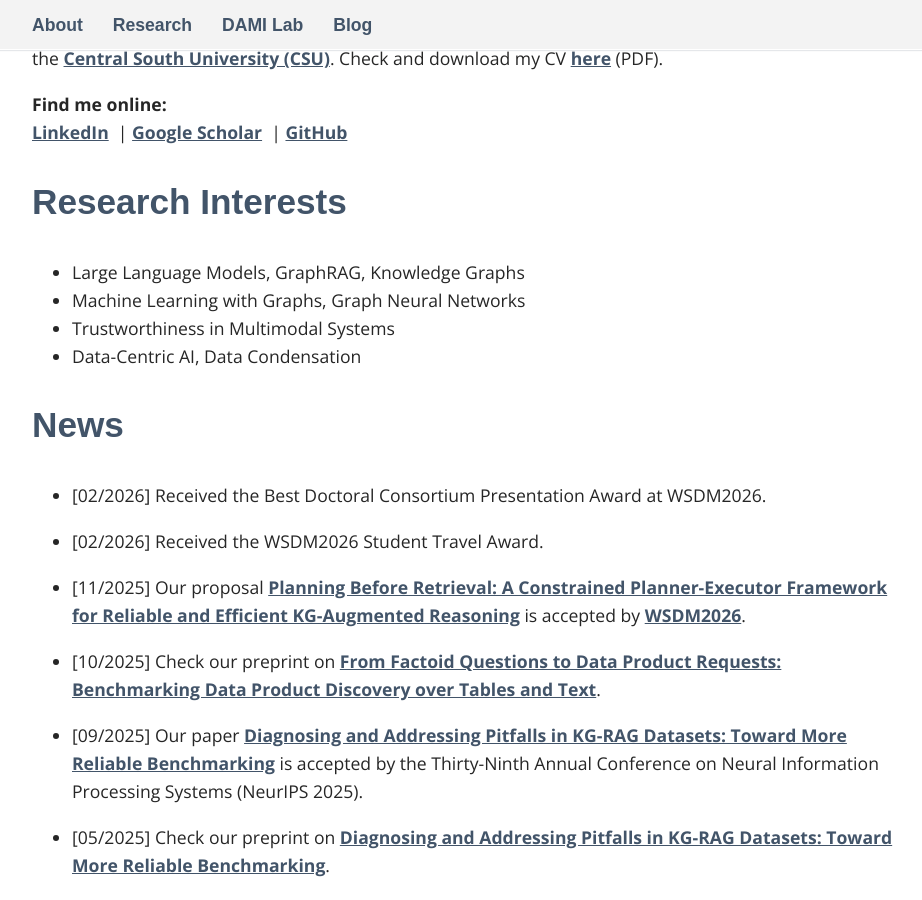
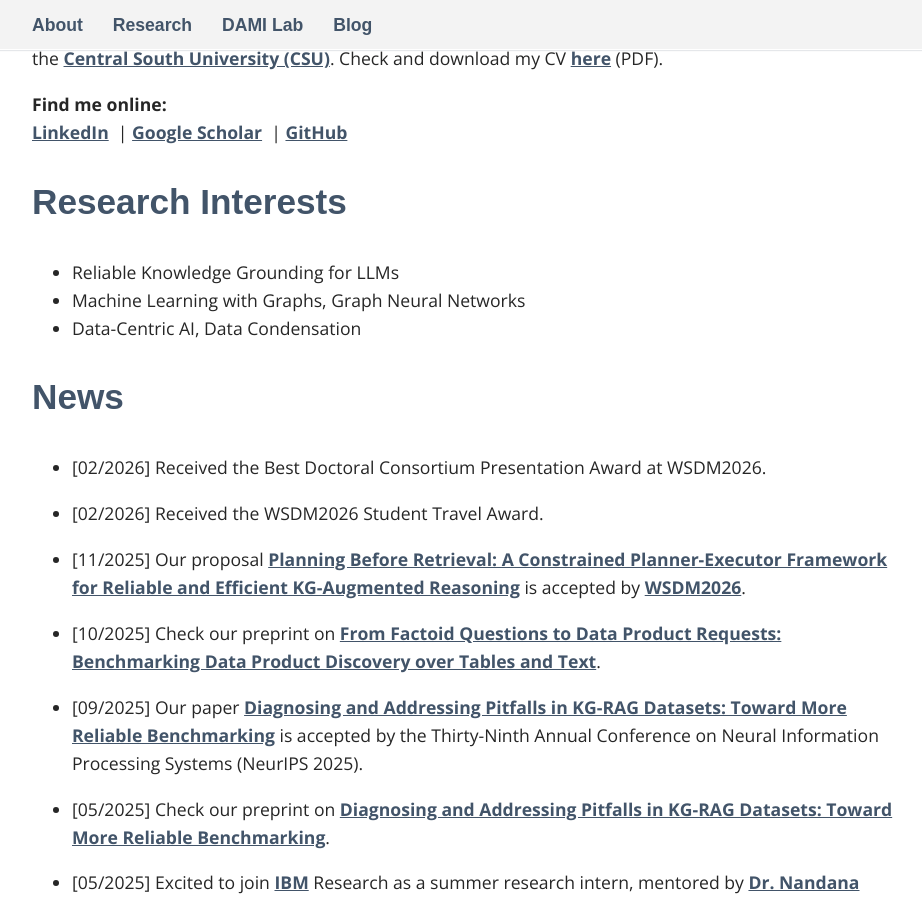
Before and after one commit to liangliang6v6/liangliang6v6.github.io, a Jekyll site: the page built from _pages/01_about.md, in a window 1280 px wide and 900 px high, scrolled down 623 px. Shown: the whole window, without its empty margins (173-1095 px from the left). Built offline with Jekyll 4.4.1, drawn with Linux system fonts in a browser that asks for light colours; some web fonts are replaced.

Commit message:
Update 01_about.md

```diff
--- a/_pages/01_about.md
+++ b/_pages/01_about.md
@@ -11,9 +11,8 @@ Hey! I'm Liangliang Zhang, a Ph.D. student of Computer Science at [Rensselaer Po
 
 ## Research Interests
 
-- Large Language Models, GraphRAG, Knowledge Graphs
+- Reliable Knowledge Grounding for LLMs
 - Machine Learning with Graphs, Graph Neural Networks
-- Trustworthiness in Multimodal Systems
 - Data-Centric AI, Data Condensation
 
 ## News
```
